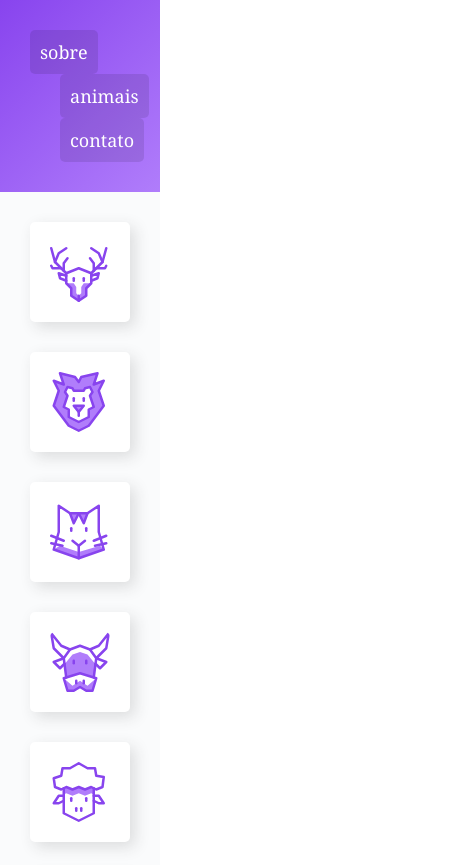
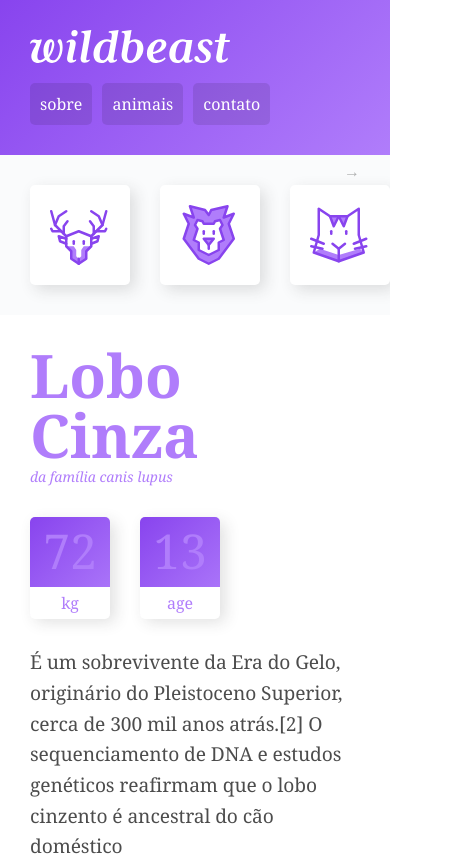
Before and after one commit to MatheusFarali/Wildbeast, a plain HTML site: page index.html in a window 390 px wide. Shown: the top 865 px of the page, 456 px wide, since content can reach past the window. Drawn offline with Linux system fonts and the light colour scheme.

Commit message:
Atualização 11
Finalizado a parte responsiva.

```diff
--- a/css/style.css
+++ b/css/style.css
@@ -24,7 +24,7 @@ a {
 
 img {
   display: block;
-  max-width: 100%;
+  width: 100%;
   border-radius: 5px;
 }
 
@@ -51,6 +51,7 @@ img {
 
 @media (max-width: 760px) {
   .estrutura {
+    grid-template-columns: 100%;
     grid-template-areas:
       "header"
       "sidenav"
@@ -95,8 +96,21 @@ img {
   margin-left: 30px;
 }
 
+@media (max-width: 760px) {
+  .header {
+    grid-template-columns: auto;
+  }
+  .logo {
+    margin-bottom: 20px;
+  }
+  .header nav a {
+    font-size: 1em;
+  }
+  .header li + li {
+    margin-left: 10px;
+  }
+}
 /* Side Nav */
-
 .sidenav {
   grid-area: sidenav;
   background: #fafbfc;
@@ -119,6 +133,44 @@ img {
   background: #b07dfb;
 }
 
+@keyframes seta {
+  from {
+    right: 30px;
+  }
+  to {
+    right: 20px;
+  }
+}
+
+@media (max-width: 760px) {
+  .sidenav {
+    overflow-x: auto;
+    -webkit-overflow-scrolling: touch;
+    -ms-overflow-style: -ms-autohiding-scrollbar;
+    position: relative;
+  }
+  .sidenav::after {
+    content: "→";
+    position: absolute;
+    top: 5px;
+    right: 30px;
+    color: rgba(0, 0, 0, 0.3);
+    animation: seta 0.5s ease-in 0s infinite alternate;
+  }
+  .sidenav ul {
+    display: flex;
+  }
+  .sidenav ul li {
+    flex: 1 0 60px;
+  }
+  .sidenav {
+    padding: 0 30px;
+  }
+  .sidenav li a {
+    margin: 30px 30px 30px 0;
+  }
+}
+
 /* Content */
 
 .content {
@@ -129,6 +181,12 @@ img {
   display: grid;
   grid-template-columns: 1fr 1fr;
   gap: 30px;
+}
+
+@media (max-width: 600px) {
+  .content {
+    grid-template-columns: auto;
+  }
 }
 
 .col-wide {
@@ -257,6 +315,7 @@ p {
   align-content: start;
   padding: 30px;
   gap: 30px;
+  grid-template-columns: repeat(auto-fit, minmax(150px, 1fr));
 }
 
 /* Footer */
```
